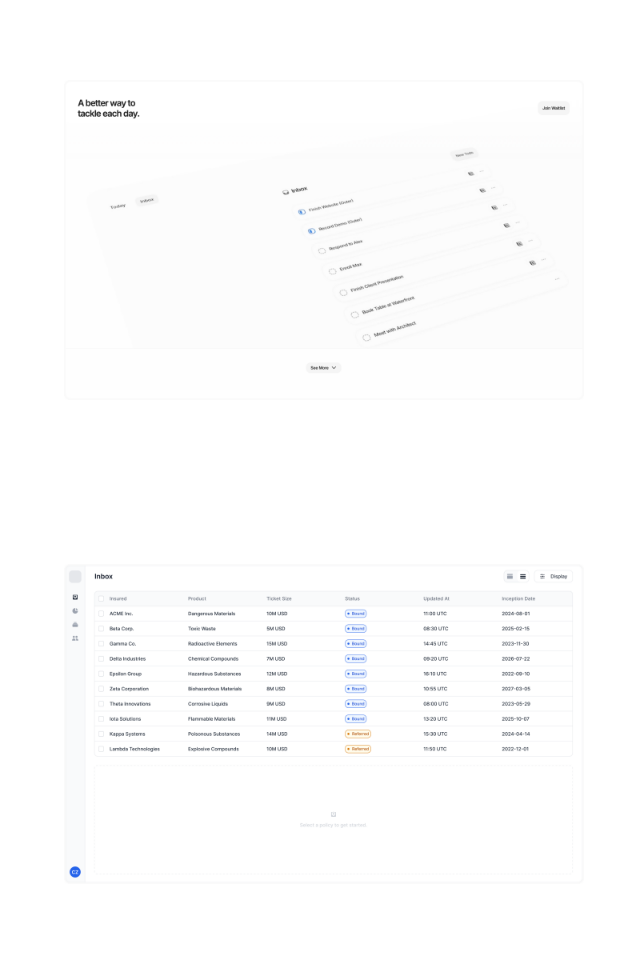
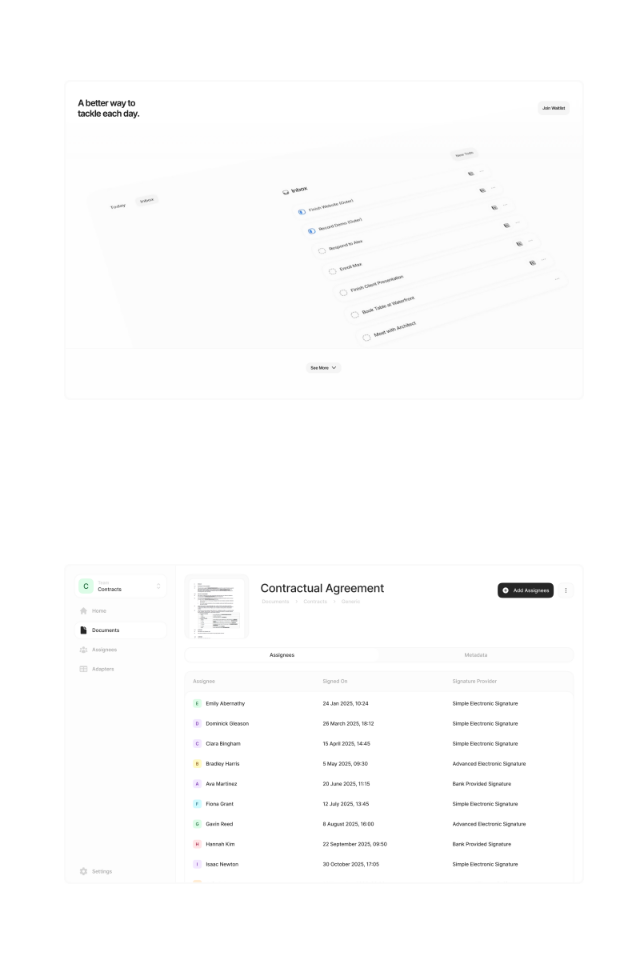
Before and after one commit to zimnickico/zimnickico, an Eleventy site: page interfaces.md in a window 1280 px wide. Shown: the top 967 px of the page, without its empty margins (316-956 px from the left). Built offline with nearby package versions, Linux system fonts and the light colour scheme; Eleventy itself is replaced by a stand-in of ours; files that its build step writes are made by us from their sources; files whose address does not match are found by name; what markdown-it-attrs would draw is missing.

Commit message:
(desktop) 2025-06-13 13-04

```diff
--- a/interfaces.md
+++ b/interfaces.md
@@ -4,11 +4,12 @@ title: Interfaces
 ---
 
 ![](assets/outer-landing.png)
-![](assets/art-inbox-split.png)
+![](assets/other-contracts.png)
 ![](assets/ono-edit-employee.png)
 ![](assets/ono-mobile-perf.png)
 ![](assets/outer-pricing.png)
 ![](assets/ono-empty-sync.png)
+![](assets/art-inbox-split.png)
 ![](assets/other-albums.png)
 
 <video style="width: 50%; align-self: center;" autoplay loop muted>
```
Also changed, not shown: assets/other-contracts.png (added).
